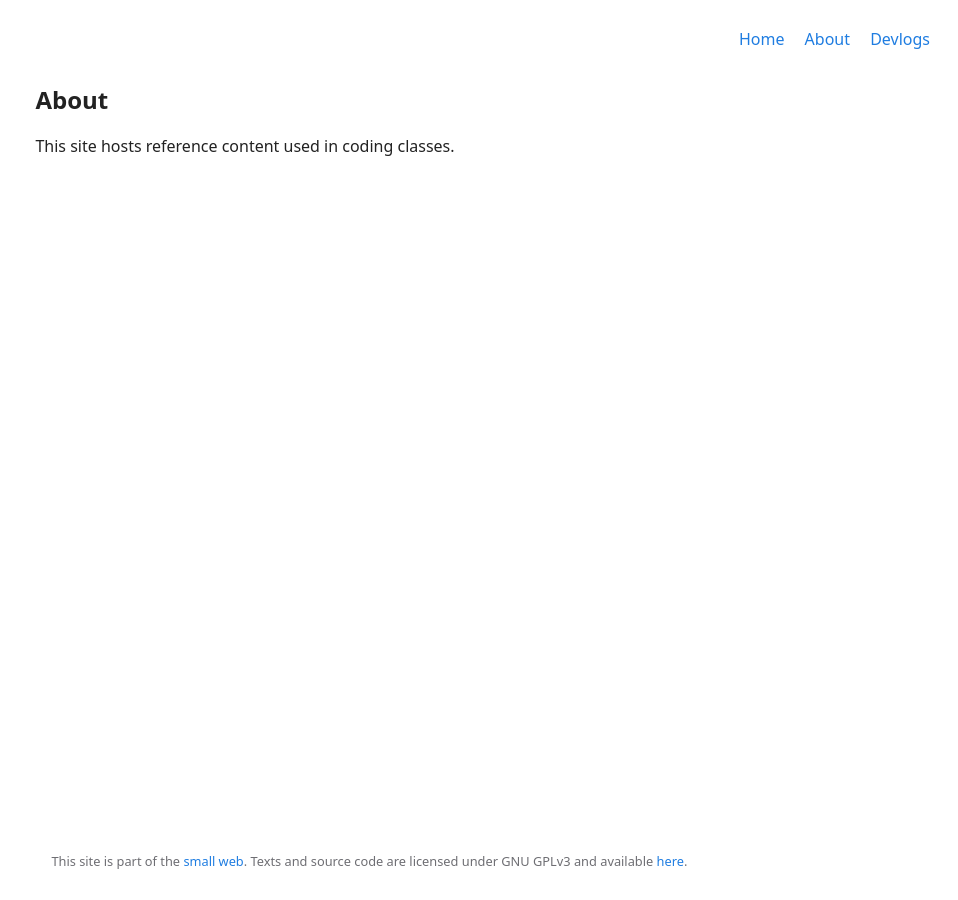
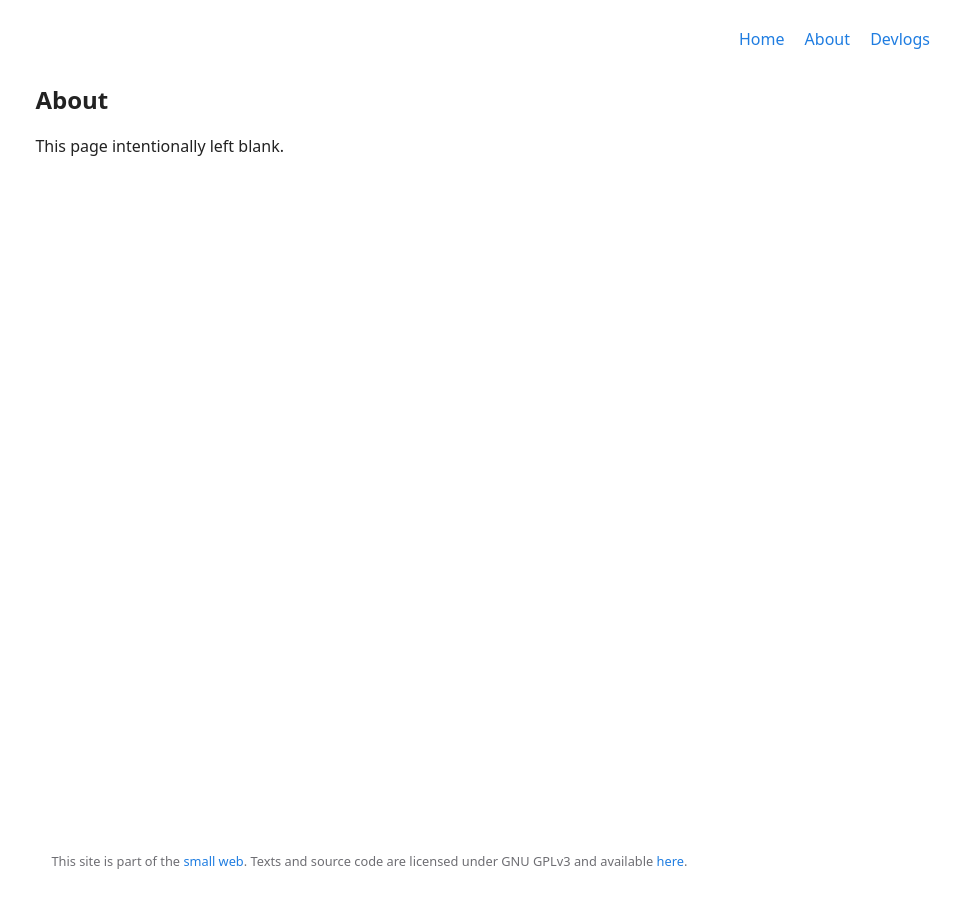
Before and after one commit to STORMTR00P3R/STORMTR00P3R.github.io, a Jekyll site: the page built from about.markdown, in a window 1280 px wide. Shown: the whole page, without its empty margins (322-1280 px from the left). Built offline with Jekyll 4.4.1, drawn with Linux system fonts in a browser that asks for light colours.

Commit message:
Updated about.markdown

```diff
--- a/about.markdown
+++ b/about.markdown
@@ -4,4 +4,4 @@ title: About
 permalink: /about
 ---
 
-This site hosts reference content used in coding classes.
+This page intentionally left blank.
```
